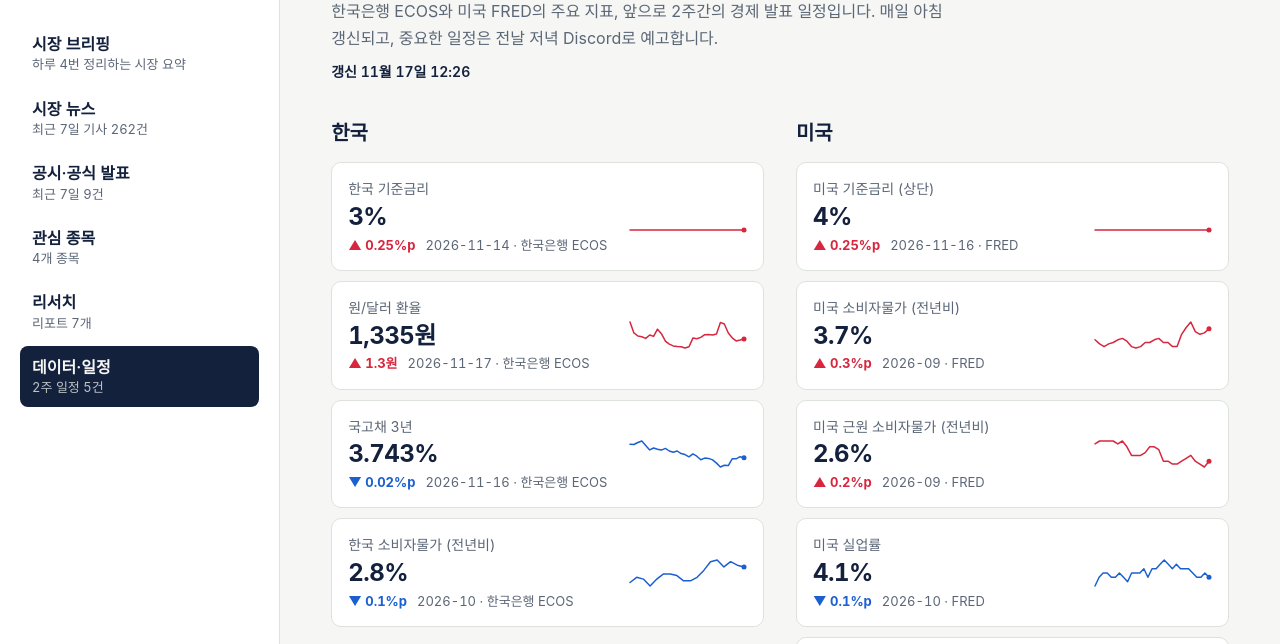
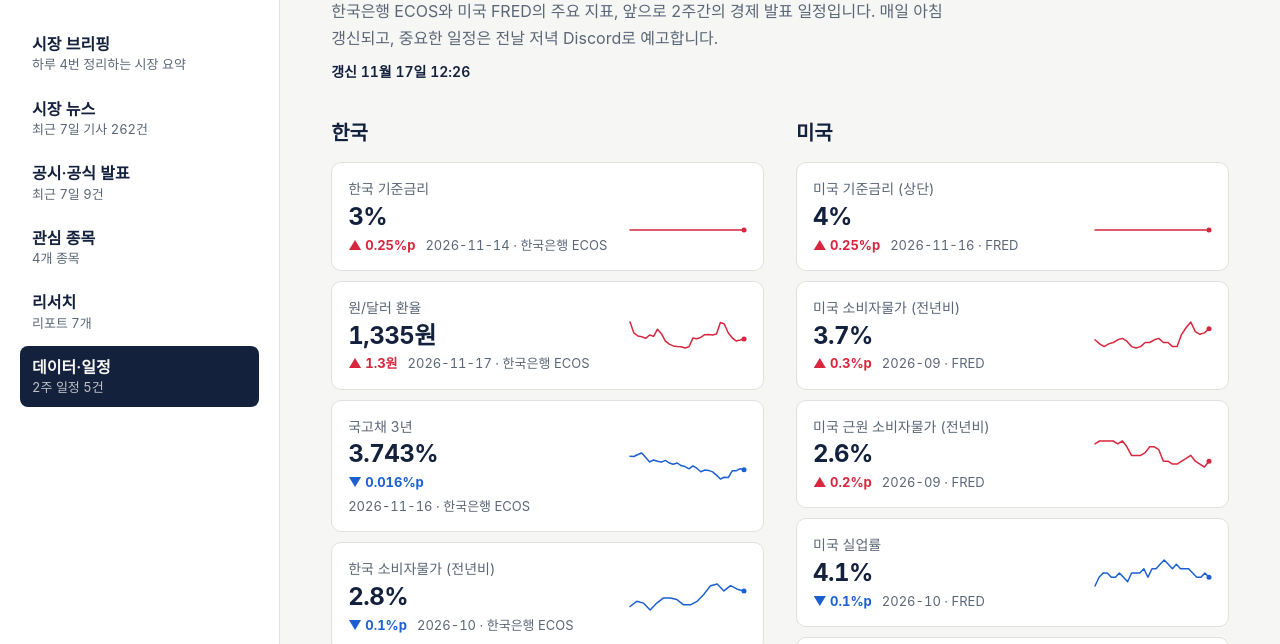
Before and after one commit to attackontike/invest-news-site, an Astro site: page /data in a window 1280 px wide. Shown: the part 95-739 px from the top of the page. Built offline with nearby package versions, Linux system fonts and the light colour scheme; Astro itself is replaced by a stand-in of ours; a web font is replaced by a local one.

Commit message:
Add currency formatting
Updated the change calculation for indicators to use the difference between the current and previous values, improving accuracy.

```diff
--- a/src/pages/data.astro
+++ b/src/pages/data.astro
@@ -5,6 +5,8 @@ import Spark from '../components/Spark.astro';
 import { indicators, upcoming, updatedAt, fmtValue, fmtChange, kstToday } from '../lib/market';
 import { fmtDay, fmtDateTime } from '../lib/format';
 
+// 변화는 저장된 값 대신 최근 값과 이전 값의 차이로 계산 (소수점 반올림 오차 방지)
+const chg = (i: (typeof indicators)[number]) => (i.value !== null && i.prev !== null ? i.value - i.prev : i.change);
 const groups = [
   { id: 'KR', title: '한국', list: indicators.filter((i) => i.market === 'KR') },
   { id: 'US', title: '미국', list: indicators.filter((i) => i.market === 'US') },
@@ -34,11 +36,11 @@ const ref = new Date();
             <h2 id={`g-${g.id}`} class="sec-h">{g.title}</h2>
             <ul class="ind-list">
               {g.list.map((i) => (
-                <li class="ind" data-dir={i.change && i.change > 0 ? 'up' : i.change && i.change < 0 ? 'down' : 'flat'}>
+                <li class="ind" data-dir={(chg(i) ?? 0) > 1e-9 ? 'up' : (chg(i) ?? 0) < -1e-9 ? 'down' : 'flat'}>
                   <div class="ind-main">
                     <p class="ind-name">{i.name}</p>
                     <p class="ind-value">{fmtValue(i.value, i.unit)}</p>
-                    <p class="ind-meta"><span class="ind-chg">{fmtChange(i.change, i.unit)}</span><span>{i.date} · {i.source}</span></p>
+                    <p class="ind-meta"><span class="ind-chg">{fmtChange(chg(i), i.unit)}</span><span>{i.date} · {i.source}</span></p>
                   </div>
                   <Spark points={i.history} label={`${i.name} 최근 추이`} />
                 </li>
```
